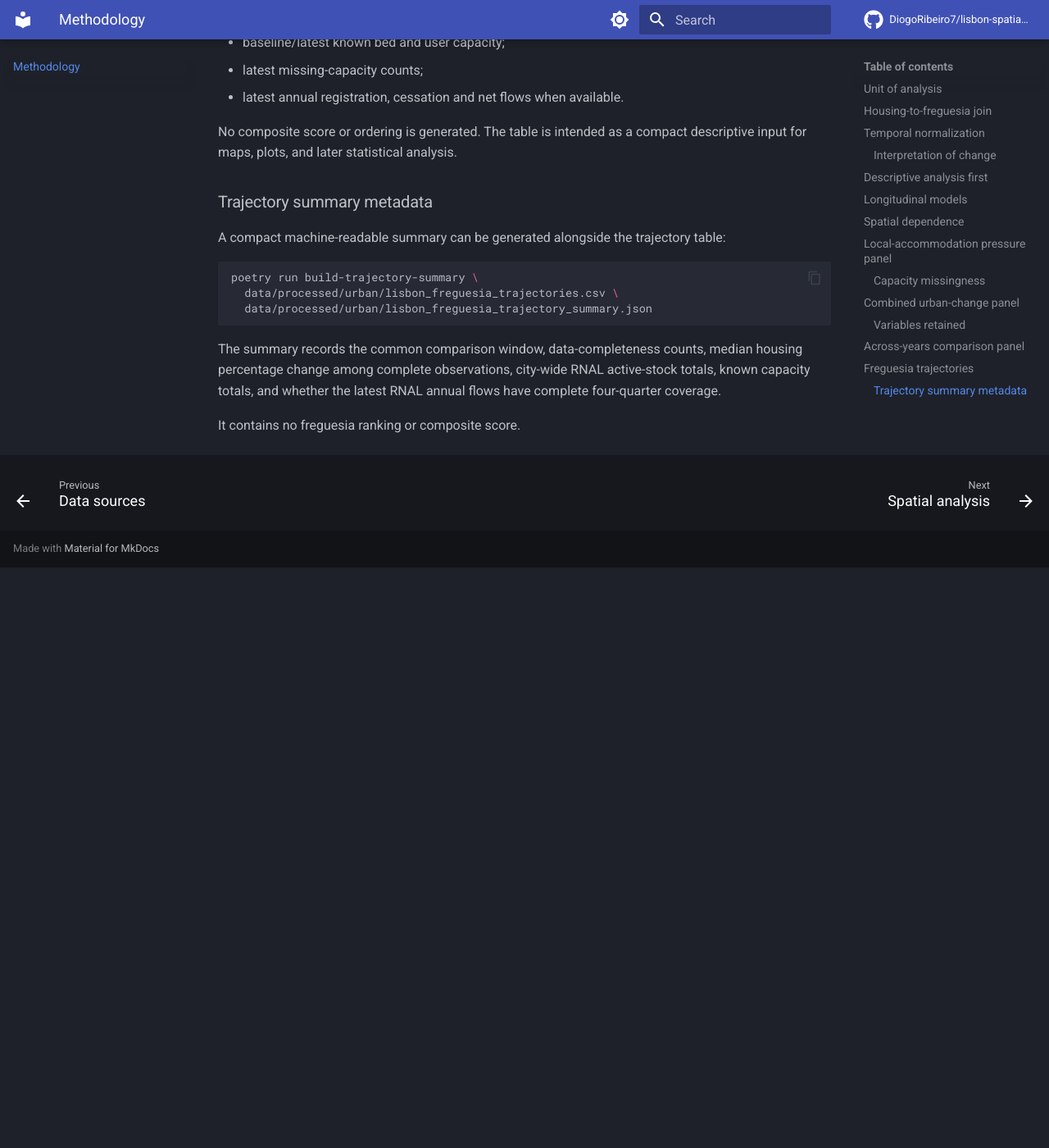
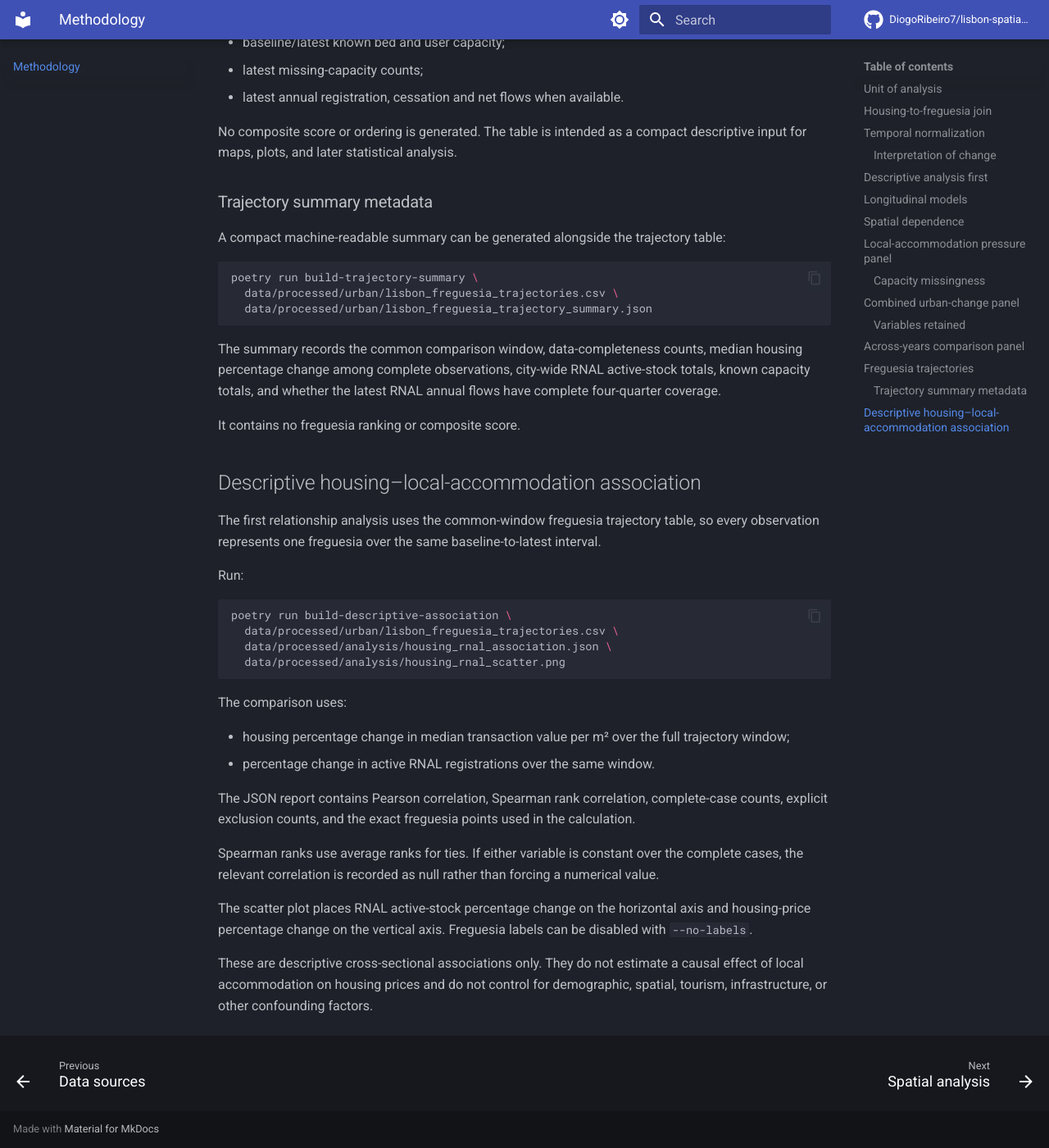
Before and after one commit to DiogoRibeiro7/lisbon-spatial-dynamics, an MkDocs documentation site: the page built from docs/methodology.md, in a window 1280 px wide and 1400 px high, scrolled down 6057 px. Shown: the whole window at 82% size. Built offline with MkDocs 1.6.1 and Material for MkDocs 9.7.7, drawn with Linux system fonts in a browser that asks for light colours; comment, search, counter and statistics services are not loaded; before the commit the page ends 6749 px from its top, so only the background shows below that.

Commit message:
docs: document descriptive association analysis

````diff
--- a/docs/methodology.md
+++ b/docs/methodology.md
@@ -246,3 +246,30 @@ poetry run build-trajectory-summary \
 The summary records the common comparison window, data-completeness counts, median housing percentage change among complete observations, city-wide RNAL active-stock totals, known capacity totals, and whether the latest RNAL annual flows have complete four-quarter coverage.
 
 It contains no freguesia ranking or composite score.
+
+
+## Descriptive housing–local-accommodation association
+
+The first relationship analysis uses the common-window freguesia trajectory table, so every observation represents one freguesia over the same baseline-to-latest interval.
+
+Run:
+
+```bash
+poetry run build-descriptive-association \
+  data/processed/urban/lisbon_freguesia_trajectories.csv \
+  data/processed/analysis/housing_rnal_association.json \
+  data/processed/analysis/housing_rnal_scatter.png
+```
+
+The comparison uses:
+
+- housing percentage change in median transaction value per m² over the full trajectory window;
+- percentage change in active RNAL registrations over the same window.
+
+The JSON report contains Pearson correlation, Spearman rank correlation, complete-case counts, explicit exclusion counts, and the exact freguesia points used in the calculation.
+
+Spearman ranks use average ranks for ties. If either variable is constant over the complete cases, the relevant correlation is recorded as null rather than forcing a numerical value.
+
+The scatter plot places RNAL active-stock percentage change on the horizontal axis and housing-price percentage change on the vertical axis. Freguesia labels can be disabled with `--no-labels`.
+
+These are descriptive cross-sectional associations only. They do not estimate a causal effect of local accommodation on housing prices and do not control for demographic, spatial, tourism, infrastructure, or other confounding factors.
````
